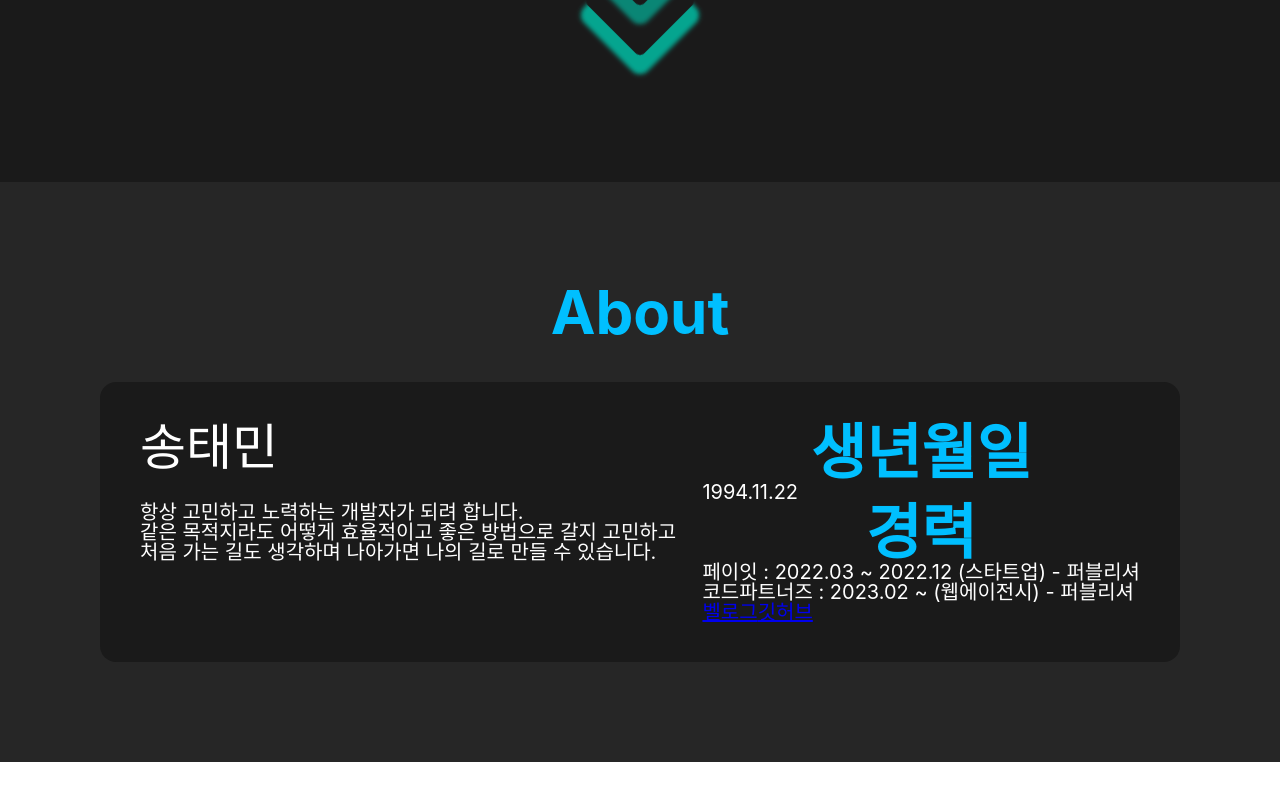
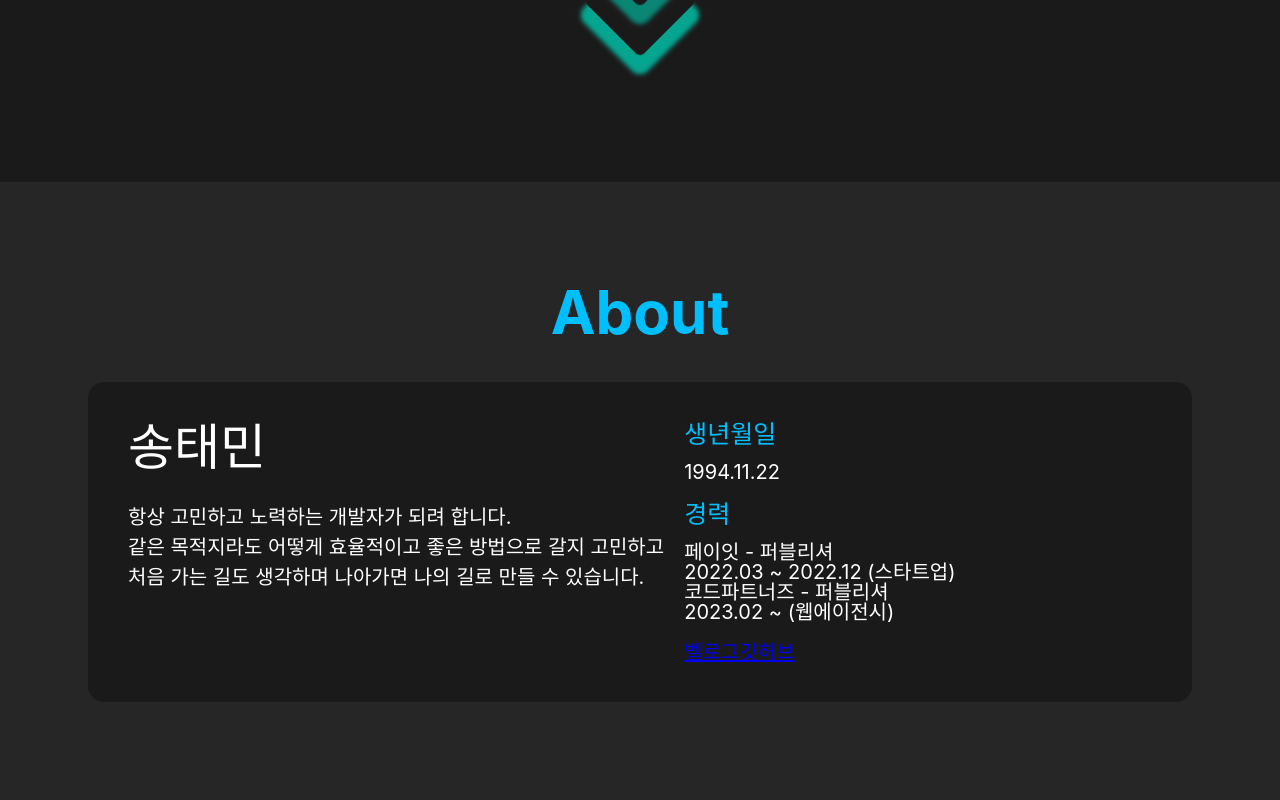
Before and after one commit to Taemin1234/portfolio_prac, a React (Create React App) app: page / in a window 1280 px wide. Shown: the part 618-1418 px from the top of the page. Before the commit the page ends 1380 px from the top, so only its background shows below. Built offline with nearby package versions, Linux system fonts and the light colour scheme.

Commit message:
styled-component 적용

```diff
--- /dev/null
+++ b/src/component/About.js
@@ -0,0 +1,91 @@
+import styled, { keyframes } from "styled-components"
+
+const Title = styled.h2`
+    font-size: 60px;
+    font-weight: 700;
+    text-align: center;
+    color: ${(props) => props.color}
+`
+const Section_Wrap = styled.section`
+    padding: 100px 0;
+    background-color: ${(props) => props.bg};
+
+`
+
+const Text_box = styled.div`
+    display: flex;
+    justify-content: flex-start;
+    gap: 20px;
+
+    color: #fff;
+    margin: 0 auto;
+    margin-top: 40px;
+    width: 80%;
+    padding: 40px 40px;
+    border-radius: 16px;
+    background-color: #1A1A1A;
+    font-size: 20px;
+
+    .des_box .name {
+        font-size: 50px;
+    }
+
+    .des_box .des {
+        margin-top: 30px;
+        font-size:20px;
+        line-height:1.5;
+    }
+`
+
+const Info_list = styled.li`
+    margin-top: 20px;
+
+    &:first-child {
+        margin-top:0;
+    }
+
+    .title {
+        margin-bottom:15px;
+        color: #00bfff;
+        font-size : 25px;
+    }
+`
+
+function About () {
+    return (
+        <Section_Wrap bg='#262626'>
+            <Title color="#00bfff">About</Title>
+            <Text_box>
+                <div className='des_box'>
+                    <p className='name'>송태민</p>
+                    <p className='des'>
+                        항상 고민하고 노력하는 개발자가 되려 합니다.<br/>
+                        같은 목적지라도 어떻게 효율적이고 좋은 방법으로 갈지 고민하고<br/>
+                        처음 가는 길도 생각하며 나아가면 나의 길로 만들 수 있습니다.
+                    </p>
+                </div>
+                <div>
+                    <ul>
+                        <Info_list>
+                            <p className='title'>생년월일</p>
+                            <p className='content'>1994.11.22</p>
+                        </Info_list>
+                        <Info_list>
+                            <p className='title'>경력</p>
+                            <ul>
+                                <li>페이잇 - 퍼블리셔<br/>2022.03 ~ 2022.12 (스타트업)</li>
+                                <li>코드파트너즈 - 퍼블리셔<br/>2023.02 ~  (웹에이전시)</li>
+                            </ul>
+                        </Info_list>
+                        <Info_list>
+                            <a href='#link' title='새 창 열림' target="_blank">벨로그</a>
+                            <a href='#link' title='새 창 열림' target="_blank">깃허브</a>
+                        </Info_list>
+                    </ul>
+                </div>
+            </Text_box>
+        </Section_Wrap>
+    )
+}
+
+export default About
--- a/src/component/Container.js
+++ b/src/component/Container.js
@@ -1,57 +1,20 @@
-import styled from "styled-components"
-import style from '../css/Style.module.css'
-
 import Header from '../component/Header'
 import Main from '../component/Main'
+import About from '../component/About'
 
-const Contain = styled.div`
-  background-color: #1A1A1A;
-`;
 
 function Container() {
     return (
-        <Contain>
+        <>
             {/* <Header/> */}
             {/* <Main/> */}
             {/* <About/> */}
             {/* <작품/> */}
             {/* <Contact/> */}
-
             <Header />
-                <Main/>
-                <section className={`${style.about} ${style.section}`}>
-                <h2 className={style.title}>About</h2>
-                <div className={style.text_box}>
-                    <div className={style.des_box}>
-                    <p className={style.name}>송태민</p>
-                    <p className={style.des}>
-                        항상 고민하고 노력하는 개발자가 되려 합니다.<br/>
-                        같은 목적지라도 어떻게 효율적이고 좋은 방법으로 갈지 고민하고<br/>
-                        처음 가는 길도 생각하며 나아가면 나의 길로 만들 수 있습니다.
-                    </p>
-                    </div>
-                    <div>
-                    <ul>
-                        <li className={style.info_list}>
-                        <p className={style.title}>생년월일</p>
-                        <p className={style.content}>1994.11.22</p>
-                        </li>
-                        <li className={style.info_list}>
-                        <p className={style.title}>경력</p>
-                        <ul>
-                            <li>페이잇 : 2022.03 ~ 2022.12 (스타트업) - 퍼블리셔</li>
-                            <li>코드파트너즈 : 2023.02 ~  (웹에이전시) - 퍼블리셔</li>
-                        </ul>
-                        </li>
-                        <li>
-                        <a href='#link' title='새 창 열림' target="_blank">벨로그</a>
-                        <a href='#link' title='새 창 열림' target="_blank">깃허브</a>
-                        </li>
-                    </ul>
-                    </div>
-                </div>
-                </section>
-        </Contain>
+            <Main/>
+            <About/>
+        </>
 
 
     )
--- a/src/component/Main.js
+++ b/src/component/Main.js
@@ -1,11 +1,13 @@
 import styled, { keyframes } from "styled-components"
 
-const Main_wrap = styled.section`
+const Main_Wrap = styled.section`
     height: 100dvh;
     display: flex;
     flex-direction: column;
     align-items: center;
     justify-content: center;
+
+    background-color: #1A1A1A;
 `
 
 const textShow = keyframes`
@@ -38,7 +40,7 @@ const Main_title = styled.h1`
     }
 `
 
-const Main_subtitle = styled.p`
+const Main_Subtitle = styled.p`
     font-size: 40px;
     font-weight: 500;
     color: #fff;
@@ -65,7 +67,7 @@ const arrow_down = keyframes`
         bottom: 18%;
     }
 `;
-const Arrow_wrap = styled.div`
+const Arrow_Wrap = styled.div`
     position: absolute;
     left: 50%;
     transform: translateX(-50%);
@@ -95,17 +97,17 @@ const BottomArrow = styled(Arrow)`
 `
 function Main() {
     return (
-        <Main_wrap>
+        <Main_Wrap>
             <div>
                 <Main_title data-text="TM's&nbsp;Portfolio">TM's&nbsp;Portfolio</Main_title>
-                <Main_subtitle>송태민의 포트폴리오입니다.</Main_subtitle>
+                <Main_Subtitle>송태민의 포트폴리오입니다.</Main_Subtitle>
             </div>
-            <Arrow_wrap>
+            <Arrow_Wrap>
                 <TopArrow></TopArrow>
                 <MidArrow></MidArrow>
                 <BottomArrow></BottomArrow>
-            </Arrow_wrap>
-        </Main_wrap>
+            </Arrow_Wrap>
+        </Main_Wrap>
     )
 }
 
```
